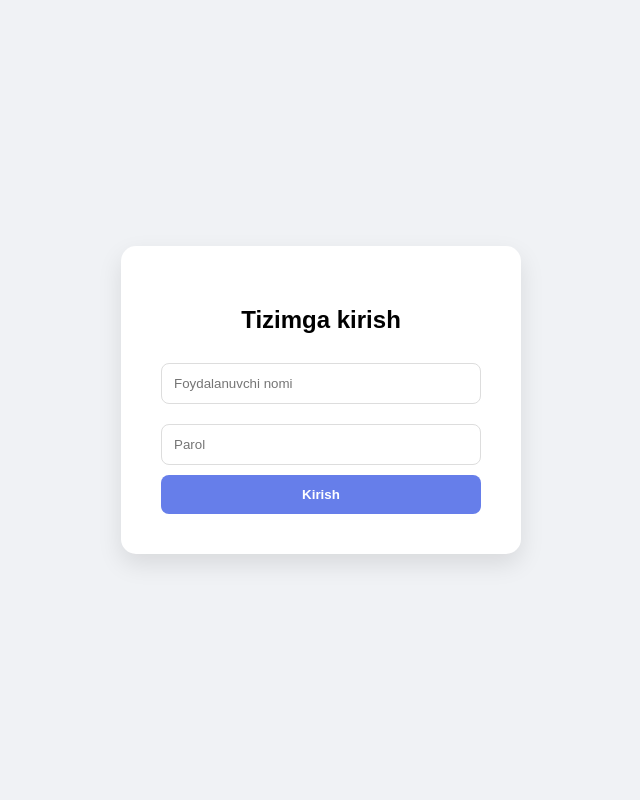
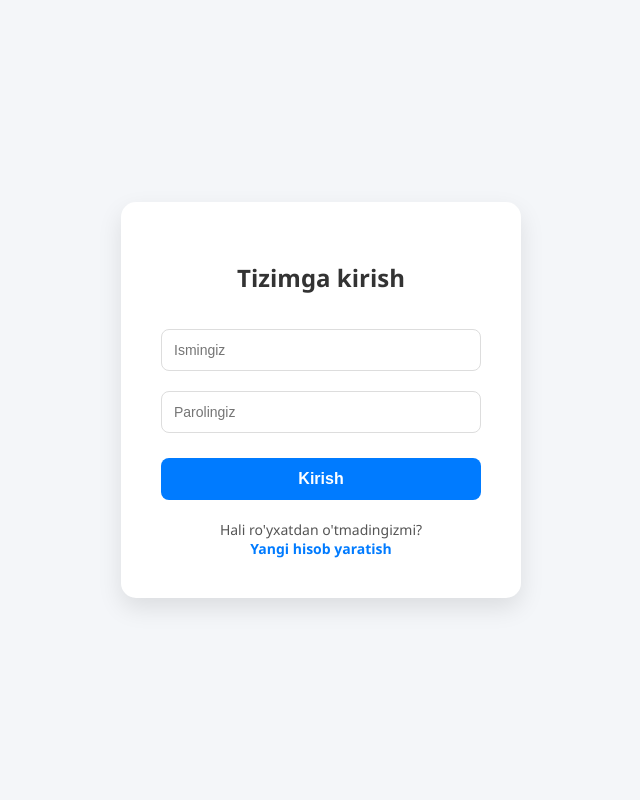
Before and after one commit to raximbayeva30-alt/online-test-platform, a Flask app: page /login in a window 1280 px wide. Shown: the whole page, without its empty margins (319-959 px from the left). Run offline with Flask 3, Linux system fonts and the light colour scheme.

Commit message:
Update login.html

```diff
--- a/templates/login.html
+++ b/templates/login.html
@@ -1,20 +1,19 @@
 <!DOCTYPE html>
-<html>
-
+<html lang="uz">
 <head>
     <meta charset="UTF-8">
-    <title>Kirish</title>
+    <meta name="viewport" content="width=device-width, initial-scale=1.0">
+    <title>Tizimga kirish</title>
     <style>
         body {
-            font-family: sans-serif;
+            font-family: 'Segoe UI', Tahoma, Geneva, Verdana, sans-serif;
+            background-color: #f4f6f9;
             display: flex;
             justify-content: center;
             align-items: center;
             height: 100vh;
-            background: #f0f2f5;
             margin: 0;
         }
-
         .login-card {
             background: white;
             padding: 40px;
@@ -23,7 +22,10 @@
             width: 320px;
             text-align: center;
         }
-
+        h2 {
+            margin-bottom: 25px;
+            color: #333;
+        }
         input {
             width: 100%;
             padding: 12px;
@@ -31,30 +33,55 @@
             border: 1px solid #ddd;
             border-radius: 8px;
             box-sizing: border-box;
+            font-size: 14px;
         }
-
         button {
             width: 100%;
             padding: 12px;
-            background: #667eea;
+            background-color: #007bff;
             color: white;
             border: none;
             border-radius: 8px;
+            font-size: 16px;
+            font-weight: bold;
             cursor: pointer;
+            margin-top: 15px;
+        }
+        button:hover {
+            background-color: #0056b3;
+        }
+        .register-link {
+            margin-top: 20px;
+            font-size: 14px;
+            color: #555;
+        }
+        .register-link a {
+            color: #007bff;
+            text-decoration: none;
             font-weight: bold;
+        }
+        .register-link a:hover {
+            text-decoration: underline;
         }
     </style>
 </head>
+<body>
 
-<body>
     <div class="login-card">
         <h2>Tizimga kirish</h2>
+
         <form method="POST">
-            <input type="text" name="ism" placeholder="Foydalanuvchi nomi" required>
-            <input type="password" name="parol" placeholder="Parol" required>
+            <input type="text" name="ism" placeholder="Ismingiz" required>
+            <input type="password" name="parol" placeholder="Parolingiz" required>
             <button type="submit">Kirish</button>
         </form>
+
+        <div class="register-link">
+            Hali ro'yxatdan o'tmadingizmi? <br>
+            <a href="{{ url_for('register') }}">Yangi hisob yaratish</a>
+        </div>
+
     </div>
+
 </body>
-
 </html>
```
